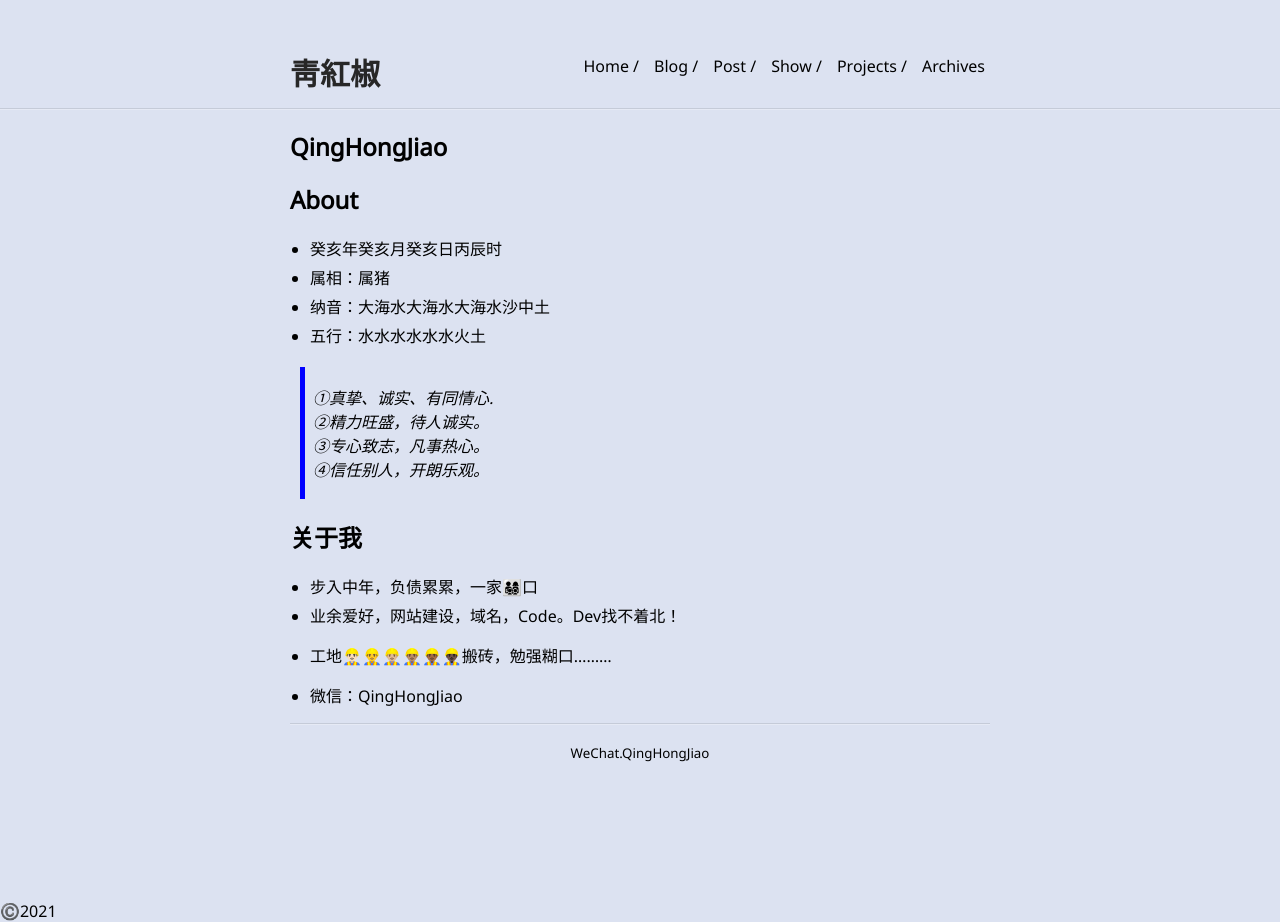
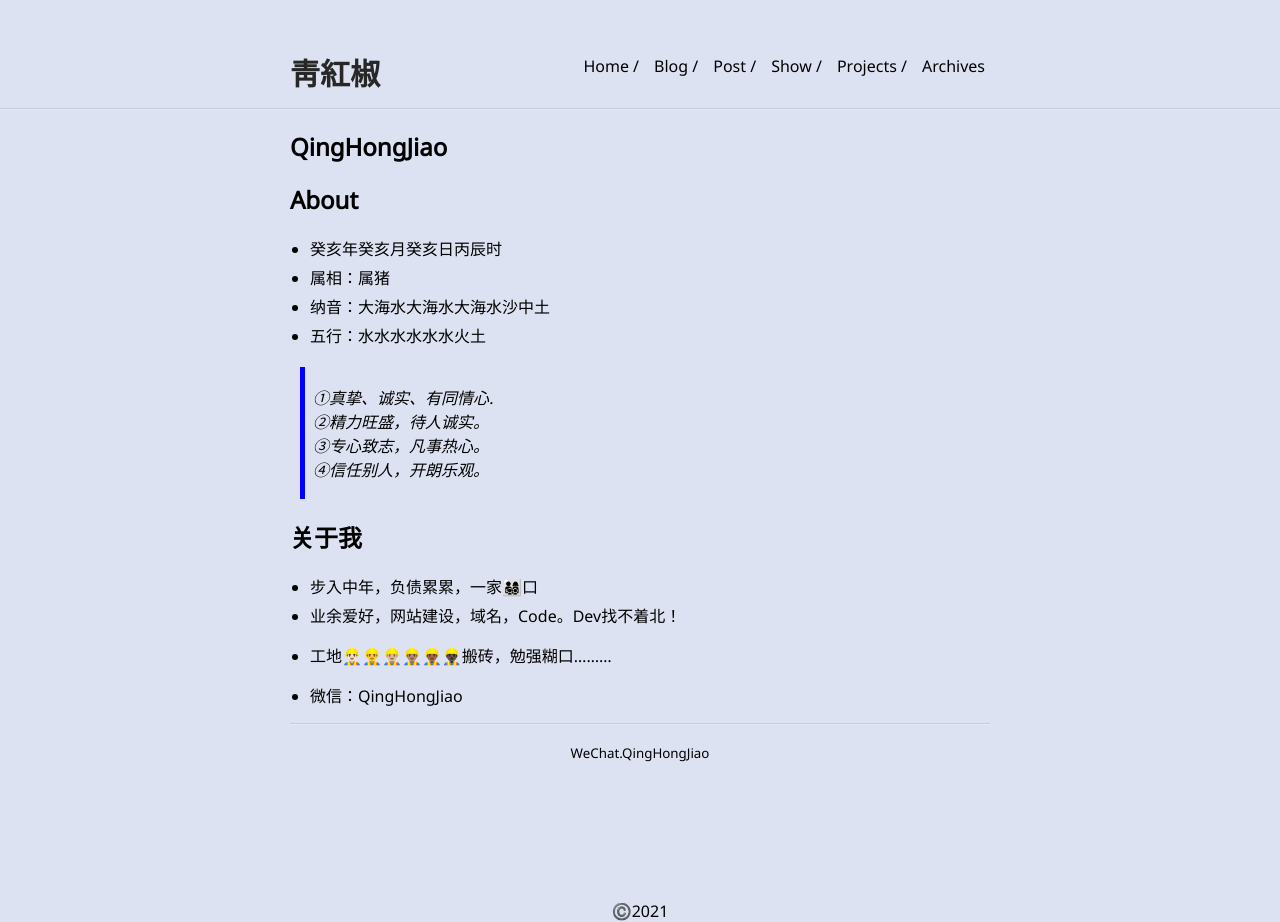
Before and after one commit to QingHongJiao/qinghongjiao.github.io, a Jekyll site: the page built from index.md, in a window 1280 px wide. Built offline with Jekyll 4.4.1, drawn with Linux system fonts in a browser that asks for light colours; our own code applies the rules of GitHub Pages for plain Markdown files.

Commit message:
Update main.html

```diff
--- a/_layouts/main.html
+++ b/_layouts/main.html
@@ -101,5 +101,5 @@
     {% endif %}
 </body>
 <footer>
-©️2021
+<div class="footer">©️2021</div>
 </footer>
```
